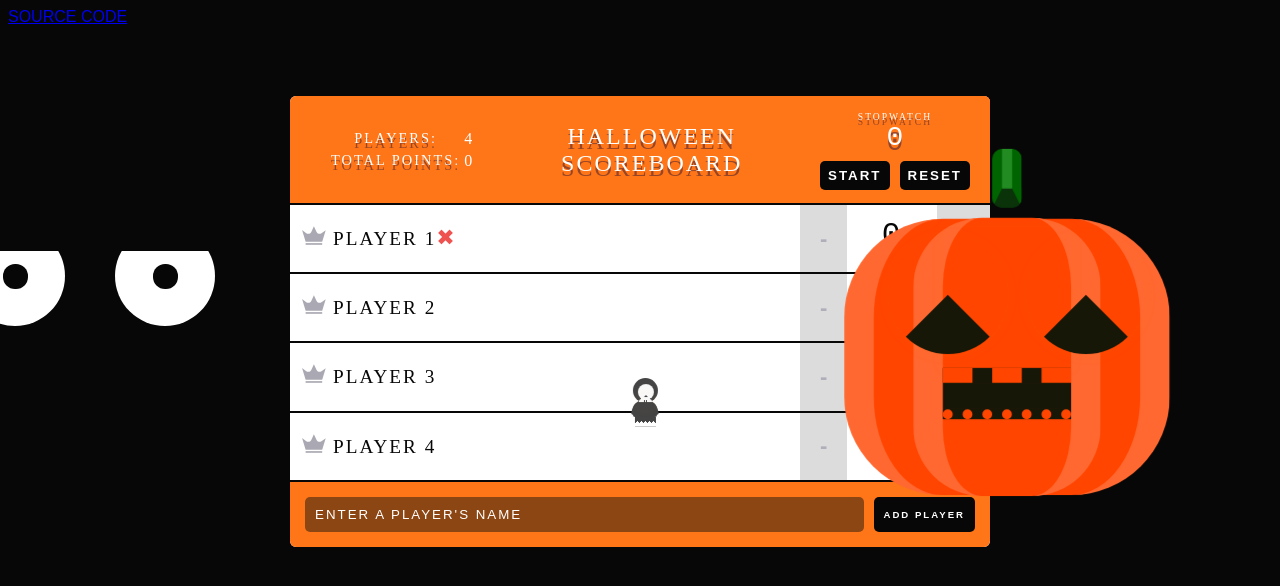
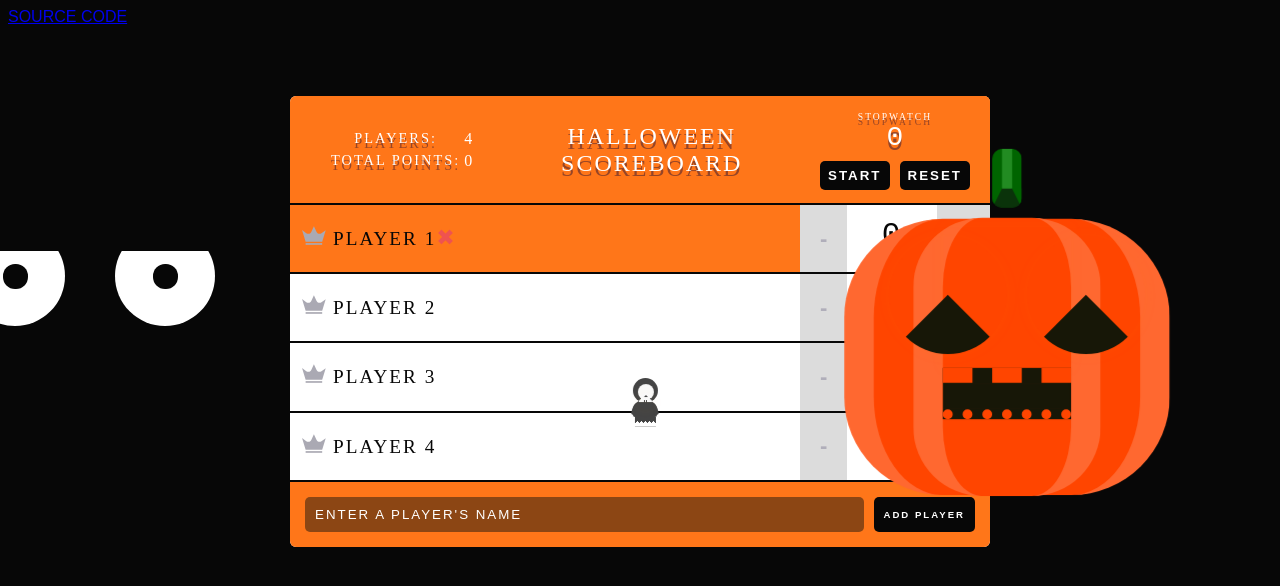
Before and after one commit to davidpofo/halloweenscoreboard, a React (Create React App) app: page / in a window 1280 px wide. In both pictures the pointer is over the element "PLAYER 1". Shown: the top 586 px of the page. Built offline with nearby package versions, Linux system fonts and the light colour scheme.

Commit message:
adding player name highlighting

```diff
--- a/src/components/Player.js
+++ b/src/components/Player.js
@@ -28,7 +28,7 @@ class Player extends PureComponent {
 
         return (
             <div className="player">
-                <span className="player-name">
+                <span className="player-name highlight">
                 <Icon isHighScore={this.props.isHighScore} isSecondHigh = {this.props.isSecondHigh} isThirdHigh = {this.props.isThirdHigh} />
                 {name}
                 <button className="remove-player" onClick={() => removePlayer(id)}> ✖</button>
--- a/src/index.css
+++ b/src/index.css
@@ -360,7 +360,9 @@ svg {
     line-height: 3.5em;
     padding-left: 10px;
   }
-
+  .highlight:hover {
+    background: #FF7619;
+  }
   .remove-player {
     font-size: 1.15em;
     border: none;
```
